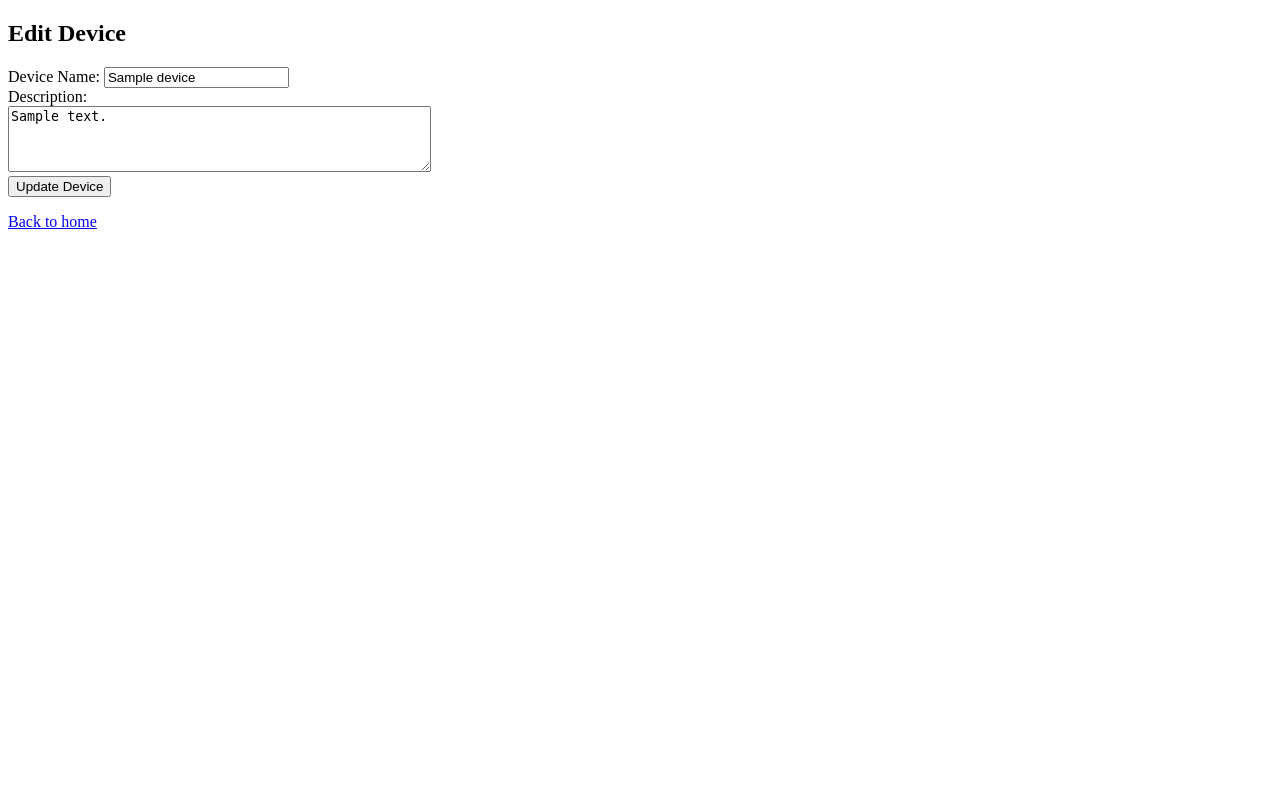
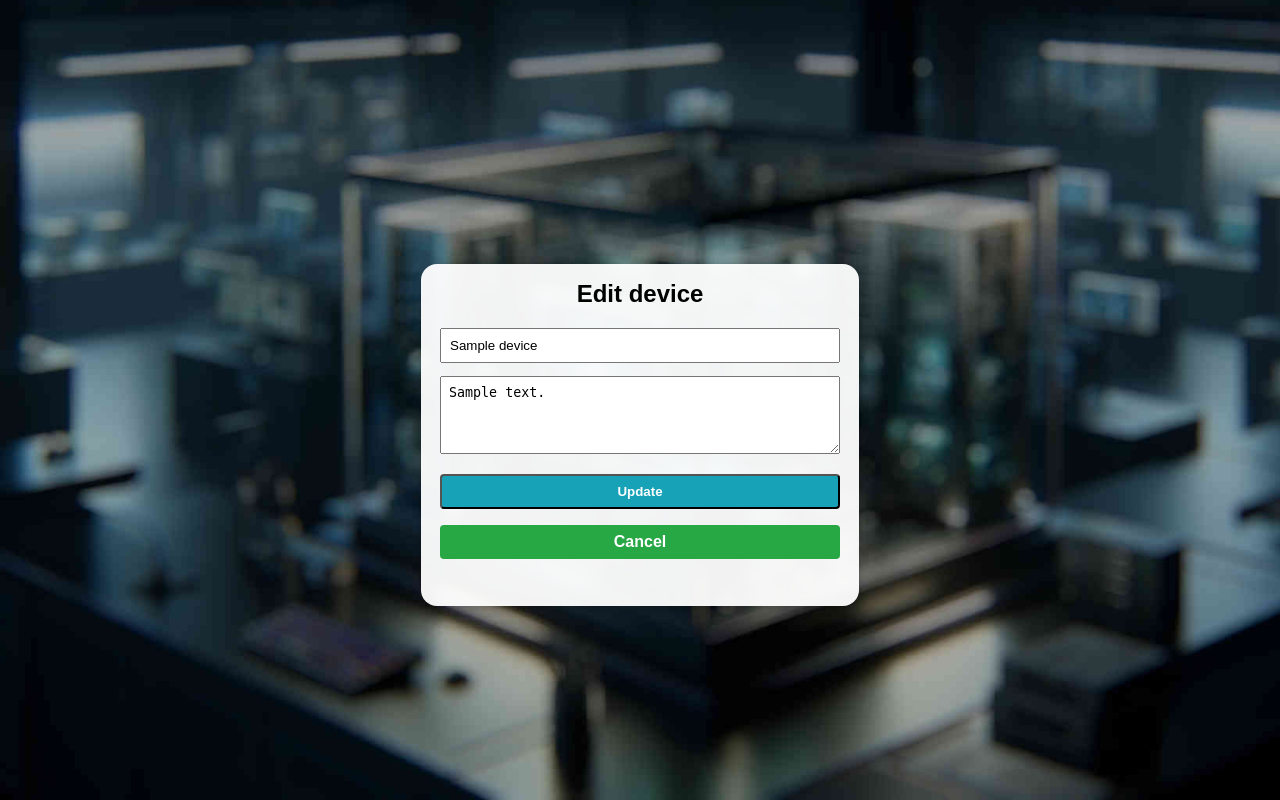
Before and after one commit to juhapekka/slotkeeper, a Flask app: template templates/edit_device.html in a window 1280 px wide. Run offline with Flask 3, Linux system fonts and the light colour scheme; the template is opened without the code that fills it: most values are stand-ins (such as "Sample title", 1, 10 or a date in 2020).

Commit message:
templates/edit_device.html: stylize device edit dialog
add same css as on other pages

Signed-off-by: Juha-Pekka Heikkilä <juhapekka.heikkila@gmail.com>

```diff
--- a/templates/add_device.html
+++ b/templates/add_device.html
@@ -2,7 +2,7 @@
 <html lang="en">
 <head>
   <meta charset="utf-8">
-  <title>Add device – Slotkeeper</title>
+  <title>Add device - Slotkeeper</title>
   <link rel="stylesheet" href="{{ url_for('static', filename='style.css') }}">
 </head>
 <body>
--- a/templates/edit_device.html
+++ b/templates/edit_device.html
@@ -1,17 +1,37 @@
 <!doctype html>
 <html lang="en">
 <head>
-    <meta charset="utf-8">
-    <title>Edit Device</title>
+  <meta charset="utf-8">
+  <title>Edit device - Slotkeeper</title>
+  <link rel="stylesheet" href="{{ url_for('static', filename='style.css') }}">
 </head>
 <body>
-    <h2>Edit Device</h2>
-    <form method="post">
-        Device Name: <input type="text" name="name" value="{{ device.name }}" required><br>
-        Description:<br>
-        <textarea name="description" rows="4" cols="50">{{ device.description }}</textarea><br>
-        <input type="submit" value="Update Device">
-    </form>
-    <p><a href="/">Back to home</a></p>
+
+  <div class="login-container">
+    <div class="card login-card">
+
+      <h2>Edit device</h2>
+
+      <form method="post">
+        <div style="margin-bottom:0.8rem;">
+          <input type="text" name="name" value="{{ device.name }}" placeholder="Device name" required
+                 style="width:100%; padding:8px; box-sizing:border-box;">
+        </div>
+
+        <div style="margin-bottom:1rem;">
+          <textarea name="description" rows="4" placeholder="Description"
+                    style="width:100%; padding:8px; box-sizing:border-box;">{{ device.description }}</textarea>
+        </div>
+
+        <button type="submit" class="register-btn" style="width:100%;">Update</button>
+      </form>
+
+      <p style="margin-top:1rem;">
+        <a href="/" class="login-btn" style="display:inline-block; width:100%;">Cancel</a>
+      </p>
+
+    </div>
+  </div>
+
 </body>
 </html>
--- a/templates/login.html
+++ b/templates/login.html
@@ -2,7 +2,7 @@
 <html lang="en">
 <head>
     <meta charset="utf-8">
-    <title>Login – Slotkeeper</title>
+    <title>Login - Slotkeeper</title>
     <link rel="stylesheet" href="{{ url_for('static', filename='style.css') }}">
 </head>
 <body>
--- a/templates/register.html
+++ b/templates/register.html
@@ -2,7 +2,7 @@
 <html lang="en">
 <head>
     <meta charset="utf-8">
-    <title>Create account – Slotkeeper</title>
+    <title>Create account - Slotkeeper</title>
     <link rel="stylesheet" href="{{ url_for('static', filename='style.css') }}">
 </head>
 <body>
```
